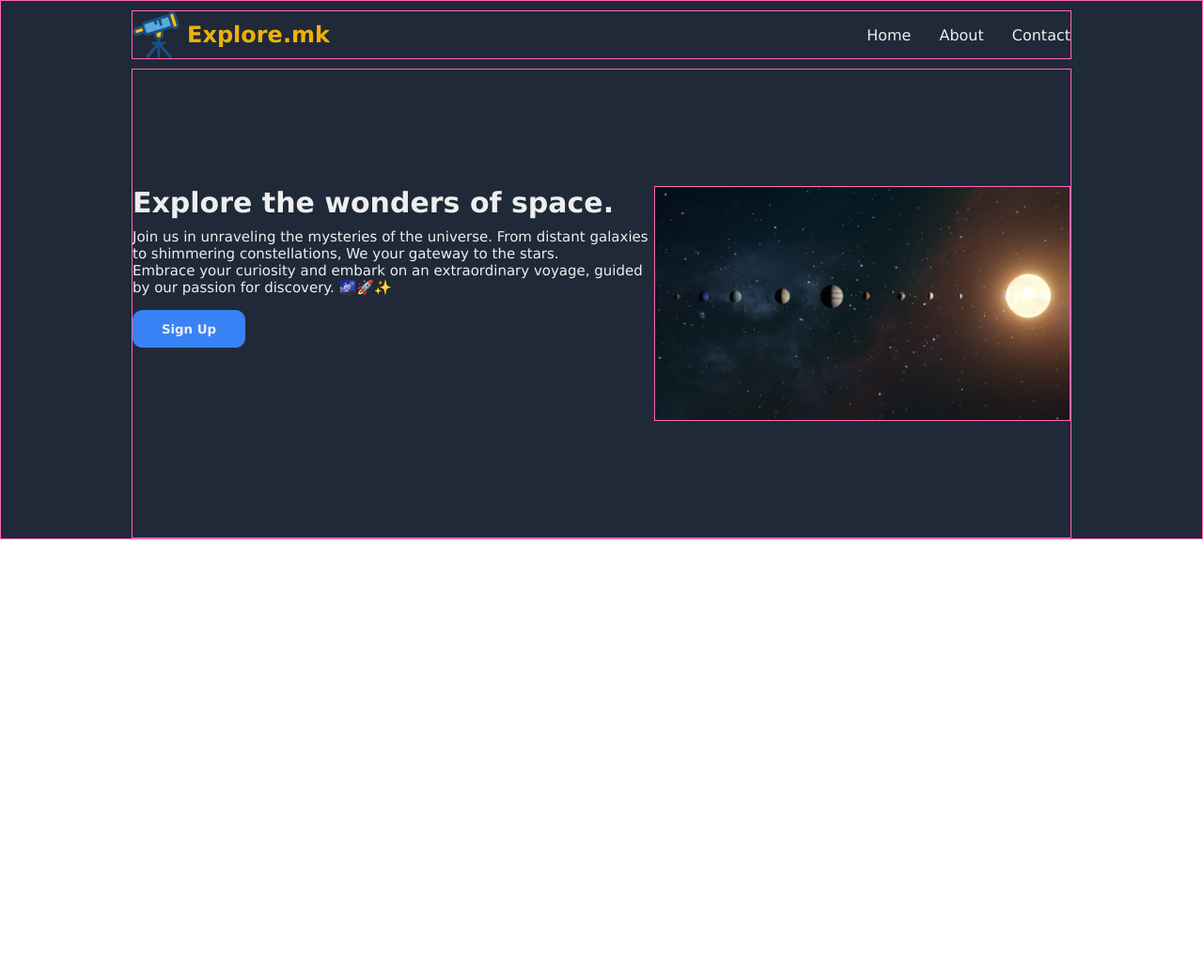
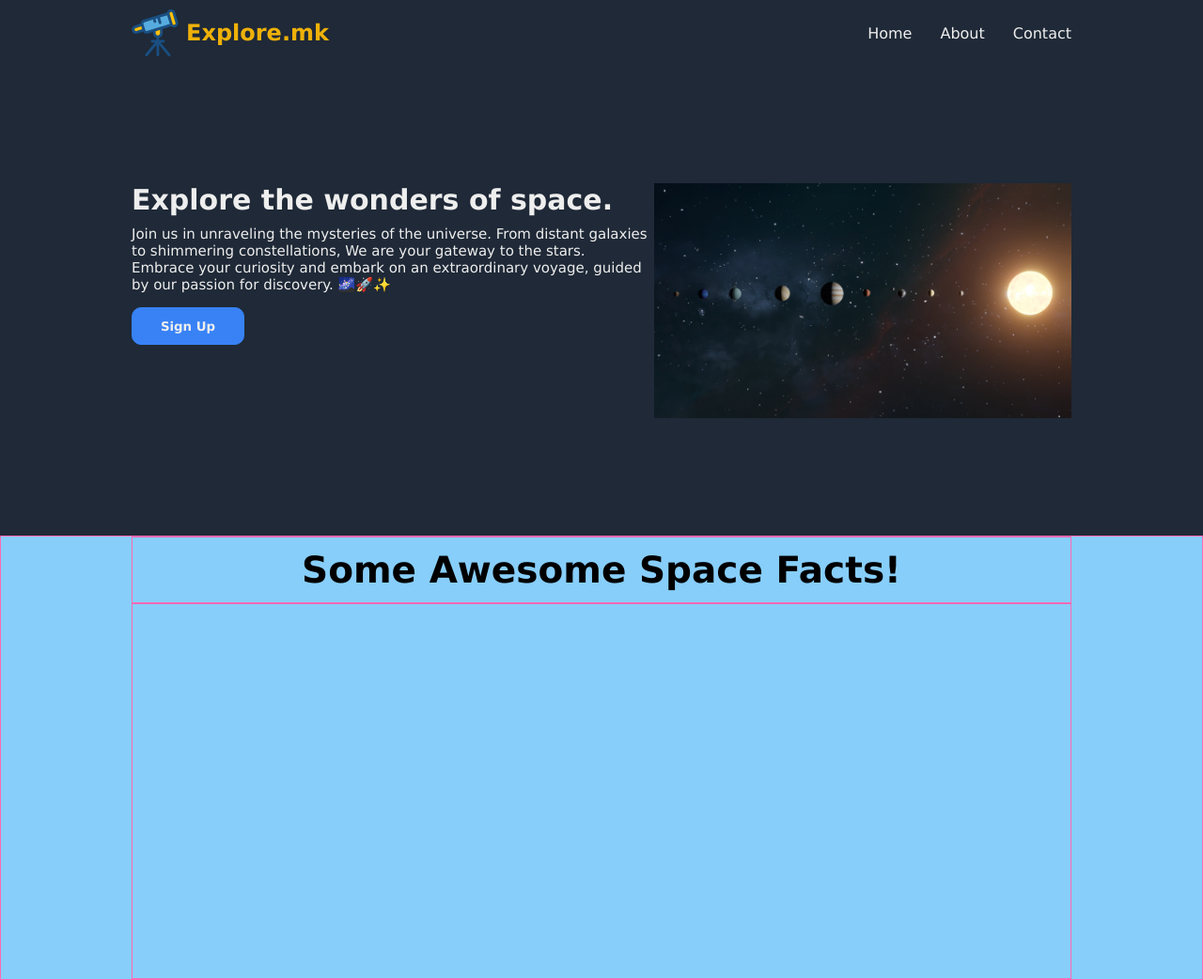
Before and after one commit to muktarkabir/landing_page, a plain HTML site: page index.html in a window 1280 px wide. Shown: the whole page at 94% size. Before the commit the page ends 800 px from the top, so only its background shows below. Drawn offline with Linux system fonts and the light colour scheme.

Commit message:
Add an icon to title bar and change title name

```diff
--- a/index.html
+++ b/index.html
@@ -4,7 +4,8 @@
     <meta charset="UTF-8">
     <meta name="viewport" content="width=device-width, initial-scale=1.0">
     <link rel="stylesheet" href="style.css" />
-    <title>Landing-Page</title>
+    <title>Explore.mk</title>
+    <link rel="icon" href="assets/telescope-svgrepo-com.svg" type="image/icon type">
 </head>
 <body>
     <div class="header-container">
@@ -24,10 +25,10 @@
             <div class="hero-text">
             <h1>Explore the wonders of space. </h1>
             <p> Join us in unraveling the mysteries of the universe.
-                From distant galaxies to shimmering constellations, We your gateway to the stars. <br>Embrace your curiosity and embark on an extraordinary voyage, guided by our passion for discovery. 🌌🚀✨
+                From distant galaxies to shimmering constellations, We are your gateway to the stars. <br>Embrace your curiosity and embark on an extraordinary voyage, guided by our passion for discovery. 🌌🚀✨
             </p>
             <div class="sign-up">
-            <button class="sign-up-button">Sign Up</button>
+            <a href="#"><button class="sign-up-button">Sign Up</button></a>
             </div>
             </div>
             <div class="hero-image">
@@ -35,5 +36,14 @@
             </div>
         </div>
     </div>
+    <div class="information-container">
+        <div class="title"><h2>Some Awesome Space Facts!</h2></div>
+        <div class="information">
+
+
+
+
+        </div>
+    </div>
 </body>
 </html>
--- a/style.css
+++ b/style.css
@@ -5,9 +5,8 @@
     font-family: 'Lucida Sans', 'Lucida Sans Regular', 'Lucida Grande', 'Lucida Sans Unicode', Geneva, Verdana, sans-serif;
 
 }
-body{
-    border: 1px solid hotpink;
-}
+
+
 ul{
     display: flex;
     gap: 30px;
@@ -17,6 +16,7 @@ ul{
 a{
     text-decoration: none;
     color: #eee;
+
 }
 
 .header-container{
@@ -31,7 +31,7 @@ a{
     justify-content: space-between;
     width: 1000px;
     align-items: center;
-    border: 1px solid hotpink;
+
 }
 
 .logo{
@@ -54,7 +54,7 @@ a{
     width: 1000px;
     height: 500px;
     align-items: center;
-    border: 1px solid hotpink;
+
 
 }
 .hero-text{
@@ -73,7 +73,7 @@ a{
     height: 250px;
     width: 500px;
     justify-content: flex-end;
-    border: 1px solid hotpink;
+
 }
 /* .hero-image > img{
     width: 500px;
@@ -102,3 +102,33 @@ p{
     border: 1px solid #3882F6;
     font-weight: bold;
 }
+button:hover {
+    cursor: pointer;
+  }
+
+.information-container{
+    display: flex;
+   justify-content: center;
+    background-color: lightskyblue;
+    border: 1px solid hotpink;
+    flex-direction: column;
+    align-items: center;
+}
+.information{
+    display: flex;
+    justify-content: space-around;
+    flex-direction: column;
+    width: 1000px;
+    height: 400px;
+    border: 1px solid hotpink;
+}
+.title{
+    display: flex;
+    justify-content: center;
+    flex-direction: row;
+    padding: 12px;
+    font-weight: 300;
+    font-size: 26px;
+    width: 1000px;
+    border: 1px solid hotpink;
+}
```
Also changed, not shown: assets/blackhole.png (added), assets/carina-nebula.jpg (added), assets/helix-nebula.jpeg (added), assets/moon.jpeg (added).
